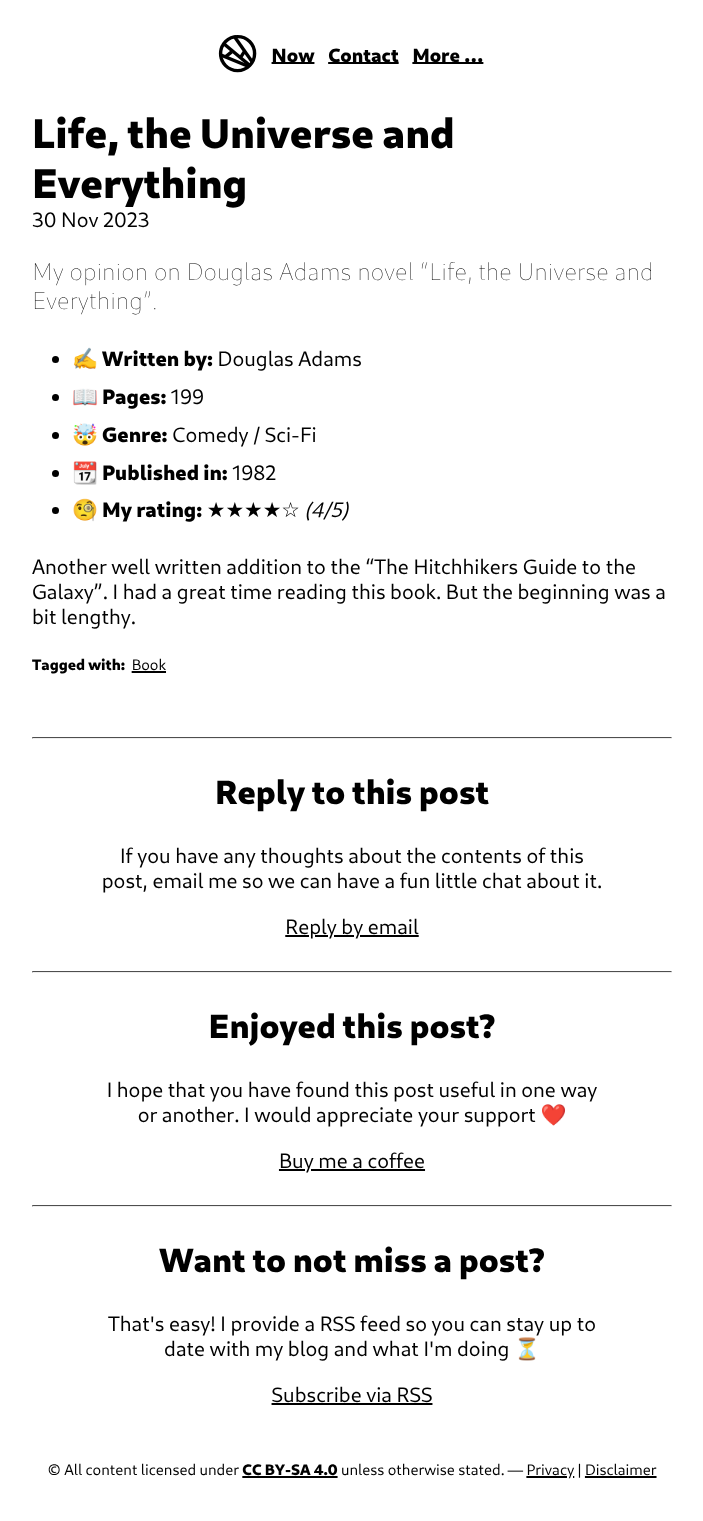
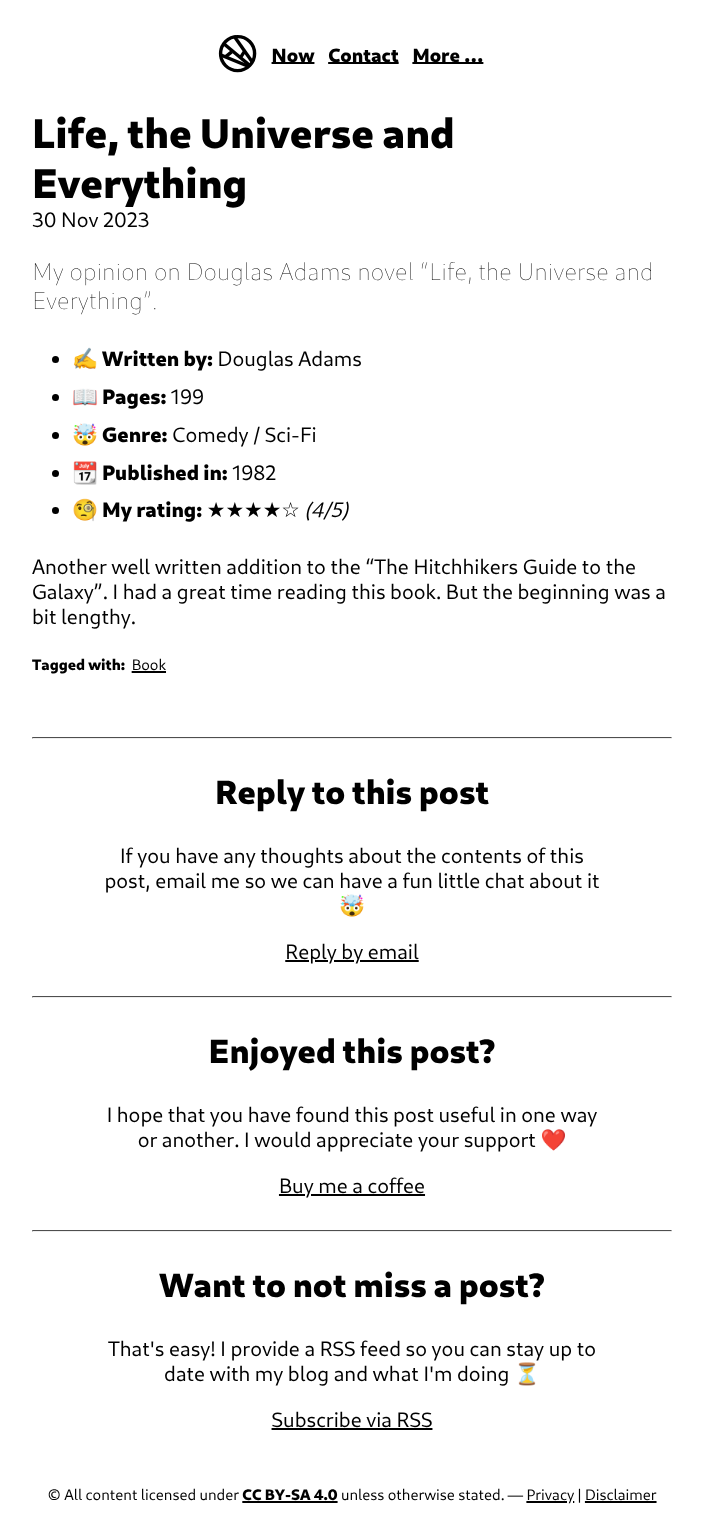
Before and after one commit to konstantintutsch/website, a Jekyll site: the page built from _posts/2023-11-30-life-the-universe-and-everything.md, in a window 1280 px wide. Shown: the whole page, without its empty margins (288-991 px from the left). Built offline with Jekyll 4.4.1, drawn with Linux system fonts in a browser that asks for light colours; before the commit the page ends 1496 px from its top, so only the background shows below that.

Commit message:
Add exploding head emoji to Reply to this post

```diff
--- a/_layouts/post.html
+++ b/_layouts/post.html
@@ -18,7 +18,7 @@
 
             <small class="tags-container"><b>Tagged with:</b> {% for tag in page.tags %}<a class="tag" href="/Tag:{{ tag }}">{{ tag }}</a>{% endfor %}</small>
 
-            {% include info.html heading="Reply to this post" text="If you have any thoughts about the contents of this post, email me so we can have a fun little chat about it." link_id="mail" link_name="Reply by email" link_extra=page.subject %}
+            {% include info.html heading="Reply to this post" text="If you have any thoughts about the contents of this post, email me so we can have a fun little chat about it 🤯" link_id="mail" link_name="Reply by email" link_extra=page.subject %}
 
             {% include info.html heading="Enjoyed this post?" text="I hope that you have found this post useful in one way or another. I would appreciate your support ❤️" link_id="ko-fi" link_name="Buy me a coffee" %}
 
```
